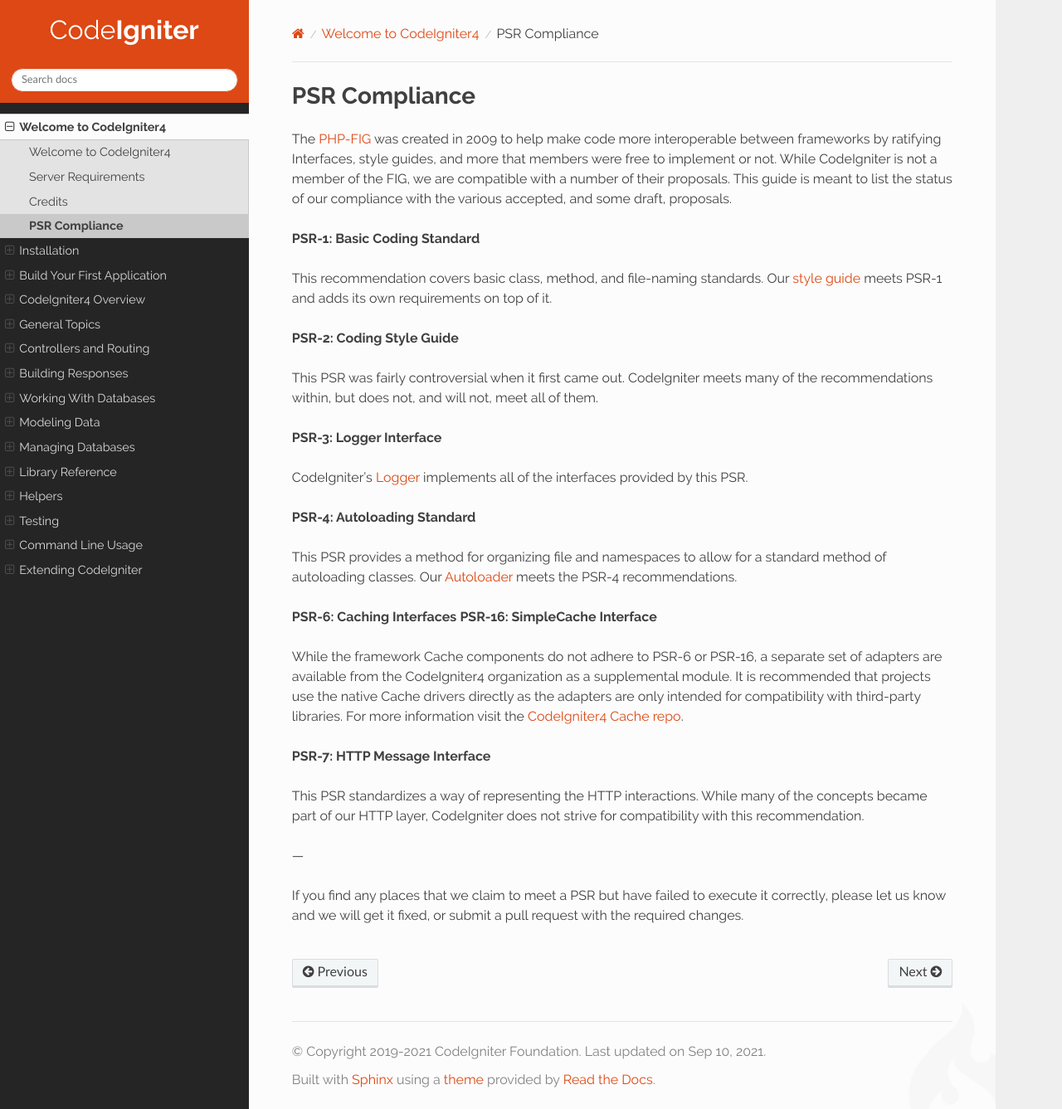
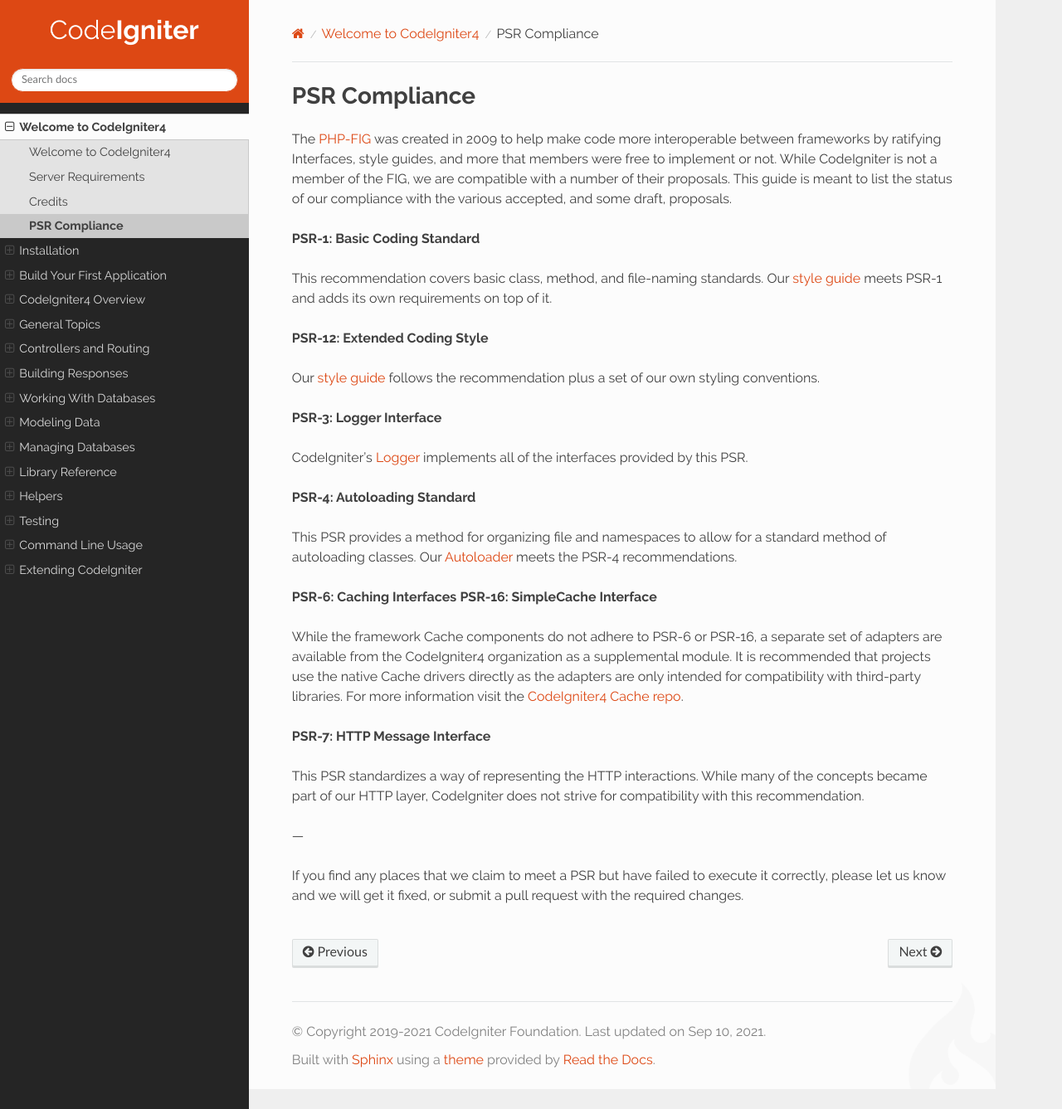
Before and after one commit to NEKOGET/ci4_user_guide_src, a Sphinx documentation site: the page built from source/intro/psr.rst, in a window 1280 px wide and 1337 px high. Shown: the whole window at 83% size. Built offline with Sphinx 7.4.7 and the Read the Docs theme 2.0.0, drawn with Linux system fonts in a browser that asks for light colours.

Commit message:
docs: update PSR Compliance (PSR-12)

```diff
--- a/source/intro/psr.rst
+++ b/source/intro/psr.rst
@@ -10,13 +10,13 @@ status of our compliance with the various accepted, and some draft, proposals.
 **PSR-1: Basic Coding Standard**
 
 This recommendation covers basic class, method, and file-naming standards. Our
-`style guide <https://github.com/codeigniter4/CodeIgniter4/blob/develop/contributing/styleguide.rst>`_
+`style guide <https://github.com/codeigniter4/CodeIgniter4/blob/develop/contributing/styleguide.md>`_
 meets PSR-1 and adds its own requirements on top of it.
 
-**PSR-2: Coding Style Guide**
+**PSR-12: Extended Coding Style**
 
-This PSR was fairly controversial when it first came out. CodeIgniter meets many of the recommendations within,
-but does not, and will not, meet all of them.
+Our
+`style guide <https://github.com/codeigniter4/CodeIgniter4/blob/develop/contributing/styleguide.md>`_ follows the recommendation plus a set of our own styling conventions.
 
 **PSR-3: Logger Interface**
 
```
